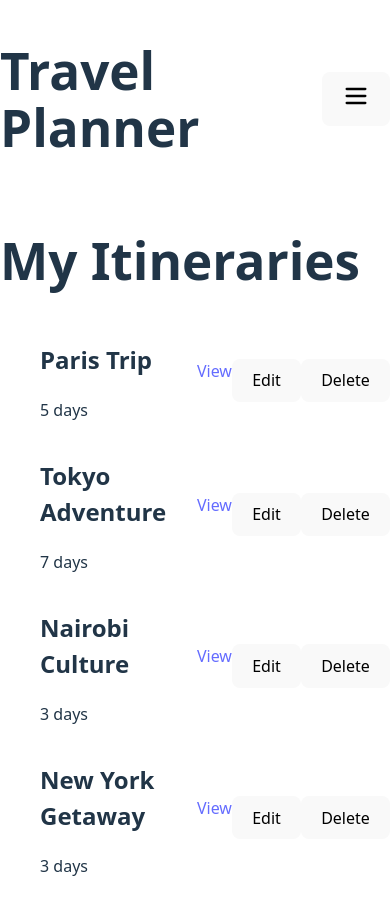
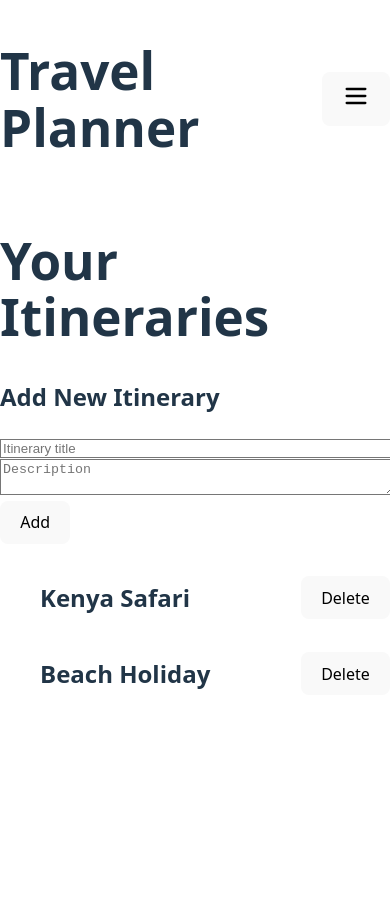
Before and after one commit to Bancy-png/Travel-planner-app, a React (Vite) app: page /itineraries in a window 390 px wide. After the commit the page ends 844 px from the top, so only its background shows below. Built offline with nearby package versions, Linux system fonts and the light colour scheme.

Commit message:
Add responsive 3-column image grid to Home page

```diff
--- a/src/App.jsx
+++ b/src/App.jsx
@@ -3,7 +3,8 @@ import Navbar from "./components/Navbar";
 import Home from "./pages/Home";
 import SearchResults from "./pages/SearchResults";
 import DestinationDetails from "./pages/DestinationDetails";
-import Itineraries from "./pages/Itineraries";
+import ItinerariesPage from "./pages/ItinerariesPage";
+import PopularDestinations from "./components/PopularDestinations";
 
 export default function App() {
   return (
@@ -15,7 +16,7 @@ export default function App() {
           <Route path="/" element={<Home />} />
           <Route path="/search" element={<SearchResults />} />
           <Route path="/destination/:city" element={<DestinationDetails />} />
-          <Route path="/itineraries" element={<Itineraries />} />
+          <Route path="/itineraries" element={<ItinerariesPage />} />
         </Routes>
       </div>
     </Router>
--- a/src/components/AddEntryForm.jsx
+++ b/src/components/AddEntryForm.jsx
@@ -1,38 +1,45 @@
+// src/components/AddEntryForm.jsx
 import { useState } from "react";
 import { useItineraryStore } from "../store/itineraryStore";
 
-export default function AddEntryForm({ itineraryId }) {
-  const [day, setDay] = useState("");
+export default function AddEntryForm() {
+  const [title, setTitle] = useState("");
   const [description, setDescription] = useState("");
-  const addEntry = useItineraryStore((state) => state.addEntry);
+  const addItinerary = useItineraryStore((state) => state.addItinerary);
 
   const handleSubmit = (e) => {
     e.preventDefault();
-    if (!day || !description) return;
-    addEntry(itineraryId, { day, description });
-    setDay("");
+    if (!title.trim()) return;
+    addItinerary({ title, description });
+    setTitle("");
     setDescription("");
   };
 
   return (
-    <form onSubmit={handleSubmit} className="flex gap-2 mt-4">
+    <form
+      onSubmit={handleSubmit}
+      className="bg-white p-4 rounded-xl shadow-md space-y-3"
+    >
+      <h2 className="text-lg font-bold">Add New Itinerary</h2>
+
       <input
         type="text"
-        placeholder="Day"
-        value={day}
-        onChange={(e) => setDay(e.target.value)}
-        className="border p-2 rounded"
+        placeholder="Itinerary title"
+        value={title}
+        onChange={(e) => setTitle(e.target.value)}
+        className="w-full border p-2 rounded"
       />
-      <input
-        type="text"
+
+      <textarea
         placeholder="Description"
         value={description}
         onChange={(e) => setDescription(e.target.value)}
-        className="border p-2 rounded"
+        className="w-full border p-2 rounded"
       />
+
       <button
         type="submit"
-        className="bg-blue-500 text-white px-4 py-2 rounded"
+        className="bg-blue-500 text-white px-4 py-2 rounded hover:bg-blue-600"
       >
         Add
       </button>
--- /dev/null
+++ b/src/components/PopularDestinations.jsx
@@ -0,0 +1,57 @@
+// src/components/PopularDestinations.jsx
+
+const destinations = [
+  {
+    city: "Nairobi, Kenya - Wildlife, Culture, and Vibrant City life.",
+    image: "/Nairobi Kenya.jpeg",
+  },
+  {
+    city: "Paris, France - Art, Romance, and Unforgettable Cuisine.",
+    image: "/Paris France.jpeg",
+  },
+  {
+    city: "Kyoto, Japan - Tranquil temples and stunning cherry blossoms.",
+    image: "/Kyoto Japan.jpeg",
+  },
+];
+
+export default function PopularDestinations() {
+  return (
+    <section className="py-16 bg-white">
+      <div className="max-w-6xl mx-auto px-4 text-center">
+        <h2 className="text-3xl md:text-4xl font-bold mb-12">
+          Top Picks for Your Next Adventure
+        </h2>
+
+        {/* Locked 3-column grid */}
+        <div className="grid grid-cols-3 gap-8">
+          {destinations.map((dest) => (
+            <div
+              key={dest.city}
+              className="bg-gray-100 rounded-2xl shadow-md overflow-hidden hover:shadow-xl transition flex flex-col"
+            >
+              {/* Image maintains aspect ratio */}
+              <div className="w-full aspect-[257/254]">
+                <img
+                  src={dest.image}
+                  alt={dest.city}
+                  className="w-full h-full object-cover"
+                />
+              </div>
+
+              {/* Card Content */}
+              <div className="p-6 flex flex-col flex-grow">
+                <h3 className="text-lg md:text-xl font-semibold mb-4">
+                  {dest.city}
+                </h3>
+                <button className="mt-auto w-full px-4 py-2 bg-blue-600 hover:bg-blue-700 text-white rounded-full font-medium transition">
+                  Explore
+                </button>
+              </div>
+            </div>
+          ))}
+        </div>
+      </div>
+    </section>
+  );
+}
--- a/src/pages/Home.jsx
+++ b/src/pages/Home.jsx
@@ -1,10 +1,12 @@
 // src/pages/Home.jsx
 import Hero from "../components/Hero";
+import PopularDestinations from "../components/PopularDestinations";
 
 export default function Home() {
   return (
     <main>
       <Hero />
+      <PopularDestinations />
     </main>
   );
 }
--- a/src/pages/Itineraries.jsx
+++ b/src/pages/Itineraries.jsx
@@ -1,70 +1,52 @@
 // src/pages/Itineraries.jsx
 import { useState } from "react";
-import { Link } from "react-router-dom";
 
 export default function Itineraries() {
-  const [itineraries, setItineraries] = useState([
-    { id: 1, name: "Paris Trip", days: 5 },
-    { id: 2, name: "Tokyo Adventure", days: 7 },
-    { id: 3, name: "Nairobi Culture", days: 3 },
-    { id: 4, name: "New York Getaway", days: 3 },
+  const [itineraries] = useState([
+    {
+      id: 1,
+      title: "Nairobi National Park Day Trip",
+      description: "A short safari just outside Nairobi. Perfect for a day getaway.",
+      duration: "1 Day",
+      price: "KES 5,000",
+    },
+    {
+      id: 2,
+      title: "Maasai Mara 3-Day Safari",
+      description: "Experience the Big Five and Maasai culture in the world-famous reserve.",
+      duration: "3 Days, 2 Nights",
+      price: "KES 35,000",
+    },
   ]);
 
-  const handleDelete = (id) => {
-    setItineraries(itineraries.filter((itinerary) => itinerary.id !== id));
-  };
+  return (
+    <div className="px-6 py-10 bg-gray-50 min-h-screen">
+      <h1 className="text-3xl font-bold text-center mb-8 text-gray-800">
+        Travel Itineraries
+      </h1>
 
-  const handleEdit = (id) => {
-    const newName = prompt("Enter new itinerary name:");
-    if (newName) {
-      setItineraries(
-        itineraries.map((itinerary) =>
-          itinerary.id === id ? { ...itinerary, name: newName } : itinerary
-        )
-      );
-    }
-  };
+      <div className="grid md:grid-cols-2 lg:grid-cols-3 gap-6">
+        {itineraries.map((trip) => (
+          <div
+            key={trip.id}
+            className="bg-white shadow-lg rounded-2xl p-6 border border-gray-200 hover:shadow-xl transition"
+          >
+            <h2 className="text-xl font-semibold text-gray-800 mb-2">
+              {trip.title}
+            </h2>
+            <p className="text-gray-600 mb-4">{trip.description}</p>
 
-  return (
-    <div className="p-6 max-w-4xl mx-auto">
-      <h1 className="text-3xl font-bold mb-6">My Itineraries</h1>
-      {itineraries.length === 0 ? (
-        <p>No itineraries saved yet.</p>
-      ) : (
-        <ul className="space-y-4">
-          {itineraries.map((itinerary) => (
-            <li
-              key={itinerary.id}
-              className="flex justify-between items-center p-4 bg-white rounded-xl shadow-md"
-            >
-              <div>
-                <h2 className="text-lg font-semibold">{itinerary.name}</h2>
-                <p className="text-gray-500">{itinerary.days} days</p>
-              </div>
-              <div className="flex gap-3">
-                <Link
-                  to={`/itinerary/${itinerary.id}`}
-                  className="px-3 py-1 bg-blue-500 text-white rounded-md hover:bg-blue-600"
-                >
-                  View
-                </Link>
-                <button
-                  onClick={() => handleEdit(itinerary.id)}
-                  className="px-3 py-1 bg-yellow-500 text-white rounded-md hover:bg-yellow-600"
-                >
-                  Edit
-                </button>
-                <button
-                  onClick={() => handleDelete(itinerary.id)}
-                  className="px-3 py-1 bg-red-500 text-white rounded-md hover:bg-red-600"
-                >
-                  Delete
-                </button>
-              </div>
-            </li>
-          ))}
-        </ul>
-      )}
+            <div className="flex justify-between text-sm text-gray-700 mb-4">
+              <span>⏳ {trip.duration}</span>
+              <span>💰 {trip.price}</span>
+            </div>
+
+            <button className="w-full bg-blue-600 text-white py-2 rounded-xl hover:bg-blue-700 transition">
+              View Details
+            </button>
+          </div>
+        ))}
+      </div>
     </div>
   );
 }
--- /dev/null
+++ b/src/pages/ItinerariesPage.jsx
@@ -0,0 +1,43 @@
+// src/pages/ItinerariesPage.jsx
+import { useItineraryStore } from "../store/itineraryStore";
+import AddEntryForm from "../components/AddEntryForm";
+
+export default function ItinerariesPage() {
+  const { itineraries, deleteItinerary } = useItineraryStore();
+
+  return (
+    <div className="p-6 max-w-4xl mx-auto space-y-6">
+      <h1 className="text-2xl font-bold">Your Itineraries</h1>
+
+      {/* Add new itinerary */}
+      <AddEntryForm />
+
+      {/* List itineraries */}
+      {itineraries.length === 0 ? (
+        <p className="text-gray-600">No itineraries yet. Start planning your trips!</p>
+      ) : (
+        <ul className="space-y-4">
+          {itineraries.map((itinerary) => (
+            <li
+              key={itinerary.id}
+              className="p-4 bg-white shadow rounded-lg flex justify-between items-center"
+            >
+              <div>
+                <h2 className="text-xl font-semibold">{itinerary.title}</h2>
+                {itinerary.description && (
+                  <p className="text-gray-600">{itinerary.description}</p>
+                )}
+              </div>
+              <button
+                onClick={() => deleteItinerary(itinerary.id)}
+                className="px-3 py-1 bg-red-500 text-white rounded-lg hover:bg-red-600"
+              >
+                Delete
+              </button>
+            </li>
+          ))}
+        </ul>
+      )}
+    </div>
+  );
+}
--- a/src/store/itineraryStore.js
+++ b/src/store/itineraryStore.js
@@ -1,49 +1,26 @@
 import { create } from "zustand";
 
 export const useItineraryStore = create((set) => ({
-  itineraries: [],
-
-  addItinerary: (title) =>
+  itineraries: [
+    {
+      id: 1,
+      title: "Kenya Safari",
+      destination: "Maasai Mara",
+      dates: "Sept 10 - Sept 15",
+    },
+    {
+      id: 2,
+      title: "Beach Holiday",
+      destination: "Diani",
+      dates: "Oct 1 - Oct 5",
+    },
+  ],
+  addItinerary: (newItinerary) =>
     set((state) => ({
-      itineraries: [
-        ...state.itineraries,
-        { id: Date.now(), title, entries: [] },
-      ],
+      itineraries: [...state.itineraries, { id: Date.now(), ...newItinerary }],
     })),
-
-  addEntry: (itineraryId, entry) =>
+  deleteItinerary: (id) =>
     set((state) => ({
-      itineraries: state.itineraries.map((itinerary) =>
-        itinerary.id === itineraryId
-          ? {
-              ...itinerary,
-              entries: [
-                ...itinerary.entries,
-                { id: Date.now(), ...entry },
-              ],
-            }
-          : itinerary
-      ),
-    })),
-
-  deleteEntry: (itineraryId, entryId) =>
-    set((state) => ({
-      itineraries: state.itineraries.map((itinerary) =>
-        itinerary.id === itineraryId
-          ? {
-              ...itinerary,
-              entries: itinerary.entries.filter(
-                (entry) => entry.id !== entryId
-              ),
-            }
-          : itinerary
-      ),
-    })),
-
-  deleteItinerary: (itineraryId) =>
-    set((state) => ({
-      itineraries: state.itineraries.filter(
-        (itinerary) => itinerary.id !== itineraryId
-      ),
+      itineraries: state.itineraries.filter((it) => it.id !== id),
     })),
 }));
```
Also changed, not shown: src/components/Hero.jsx (+20 -16 lines).
